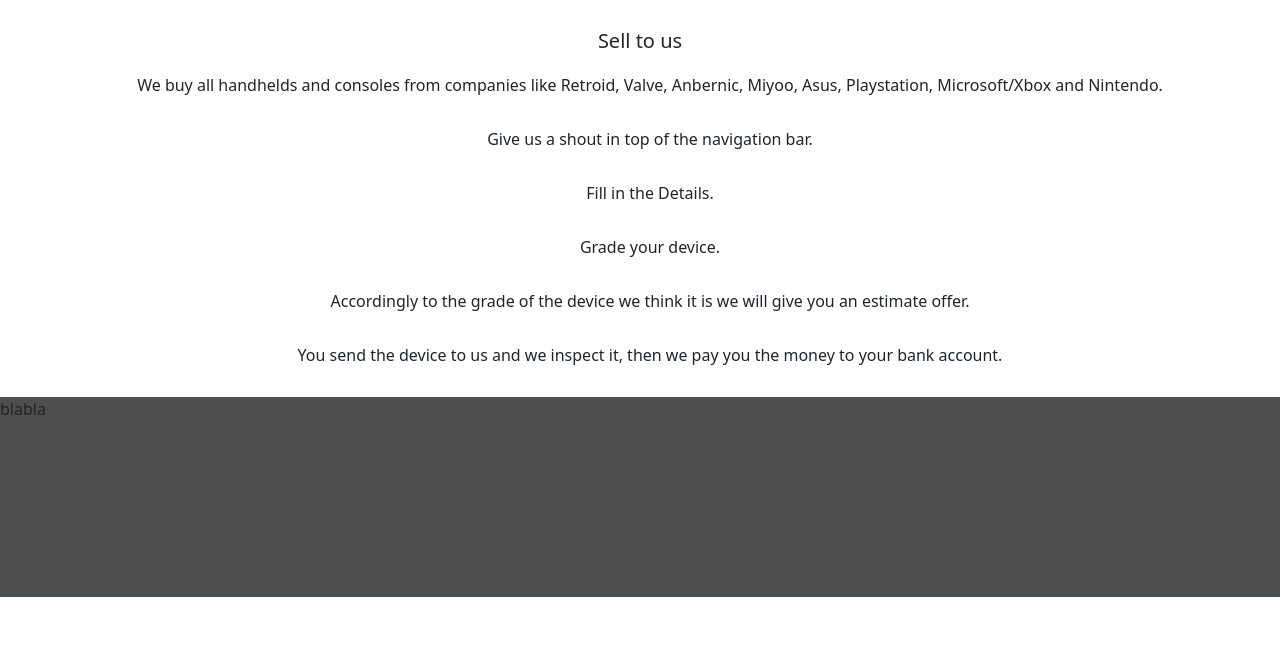
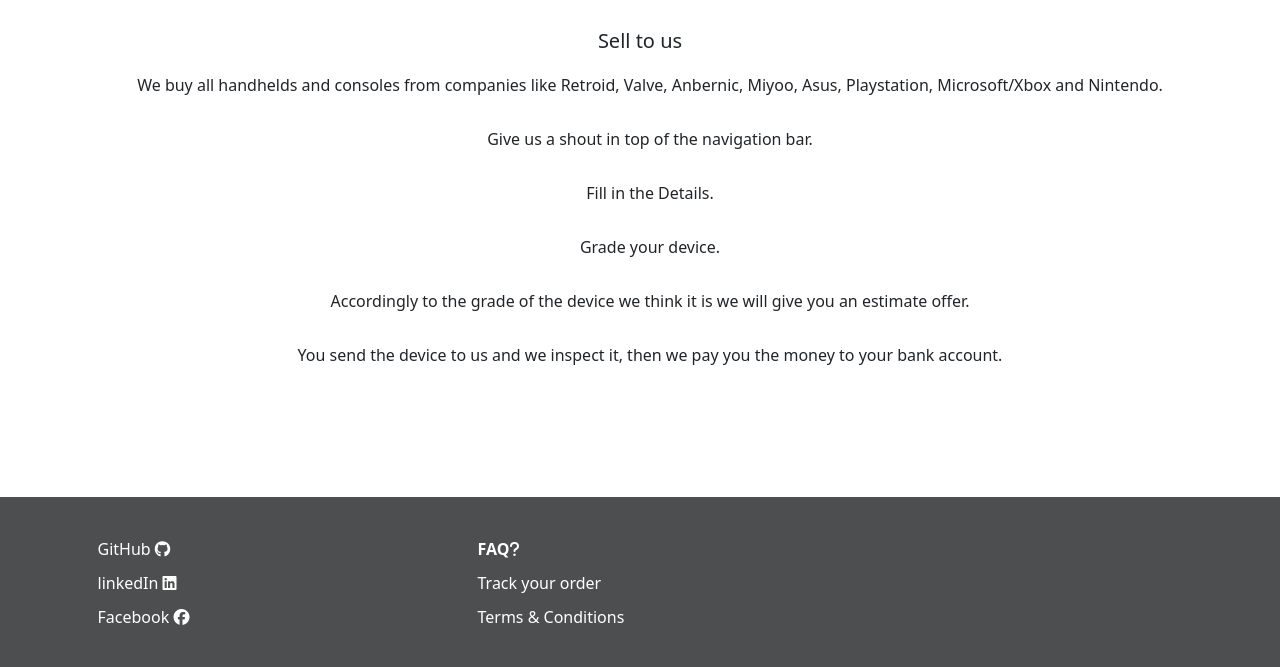
Before and after one commit to aboczek/RetroTech, a Django app: page / in a window 1280 px wide. Shown: the part 1565-2232 px from the top of the page. Before the commit the page ends 2162 px from the top, so only its background shows below. Run offline with Django 4.2, Linux system fonts and the light colour scheme; some libraries are stand-ins or nearby versions.

Commit message:
Wip footer

```diff
--- a/home/templates/home/index.html
+++ b/home/templates/home/index.html
@@ -118,9 +118,37 @@
         </div>
     </div>
 </div>
-<footer>
-    <div id="footer">blabla</div>
-
+<footer id="footer">
+    <div class="container">
+        <div class="row">
+            <div class="col-4">
+                <ul class="style-none pt-5 white-txt">
+                    <li class="pt-3"><a href="Github.com" target="_blank" rel="noopener" class="text-decoration-none"
+                            aria-label="Github">GitHub <i class="fa-brands fa-github"></i></a>
+                    </li>
+                    <li class="pt-3"><a href="linkedin.com" target="_blank" rel="noopener" class="text-decoration-none"
+                            aria-label="Linkedin">linkedIn <i class="fa-brands fa-linkedin"></i></a>
+                    </li>
+                    <li class="py-3"><a href="facebook.com" target="_blank" rel="noopener" class="text-decoration-none"
+                            aria-label="Facebook">Facebook <i class="fa-brands fa-facebook"></i></a>
+                    </li>
+                </ul>
+            </div>
+            <div class="col-4">
+                <ul class="style-none pt-5 white-txt">
+                    <li class="pt-3"><a href="#" class="text-decoration-none fw-bolder">FAQ<i
+                                class="fa-solid fa-question fw-bolder"></i></a>
+                    </li>
+                    <li class="pt-3"><a href="#" class="text-decoration-none">Track your order</a>
+                    </li>
+                    </li>
+                    <li class="pt-3"><a href="#" class="text-decoration-none">Terms & Conditions</a>
+                    </li>
+                </ul>
+            </div>
+            <div class="col-4"></div>
+        </div>
+    </div>
 </footer>
 
 {% endblock %}
--- a/static/css/style.css
+++ b/static/css/style.css
@@ -67,8 +67,13 @@
 /* Footer */
 
 #footer {
-    height: 20rem;
+    height: 17rem;
     background-color: var(--d-grey);
+    margin-top: 10rem;
+}
+
+.white-txt a {
+    color: var(--white);
 }
 
 /* Bootstrap override */
```
